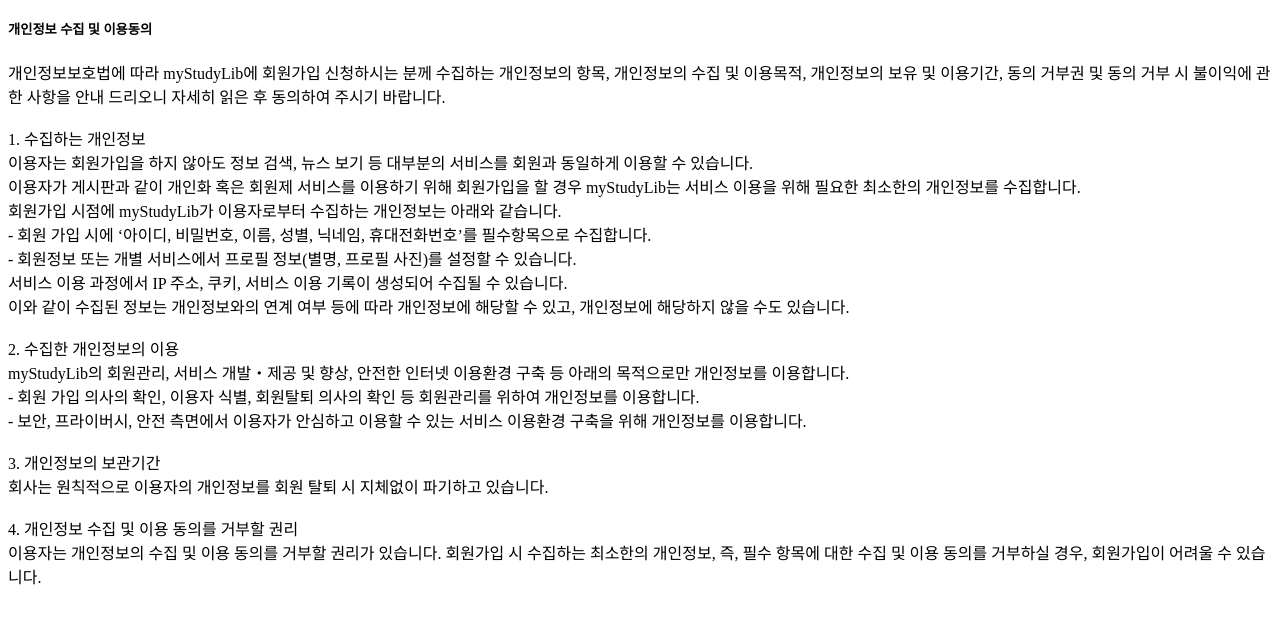
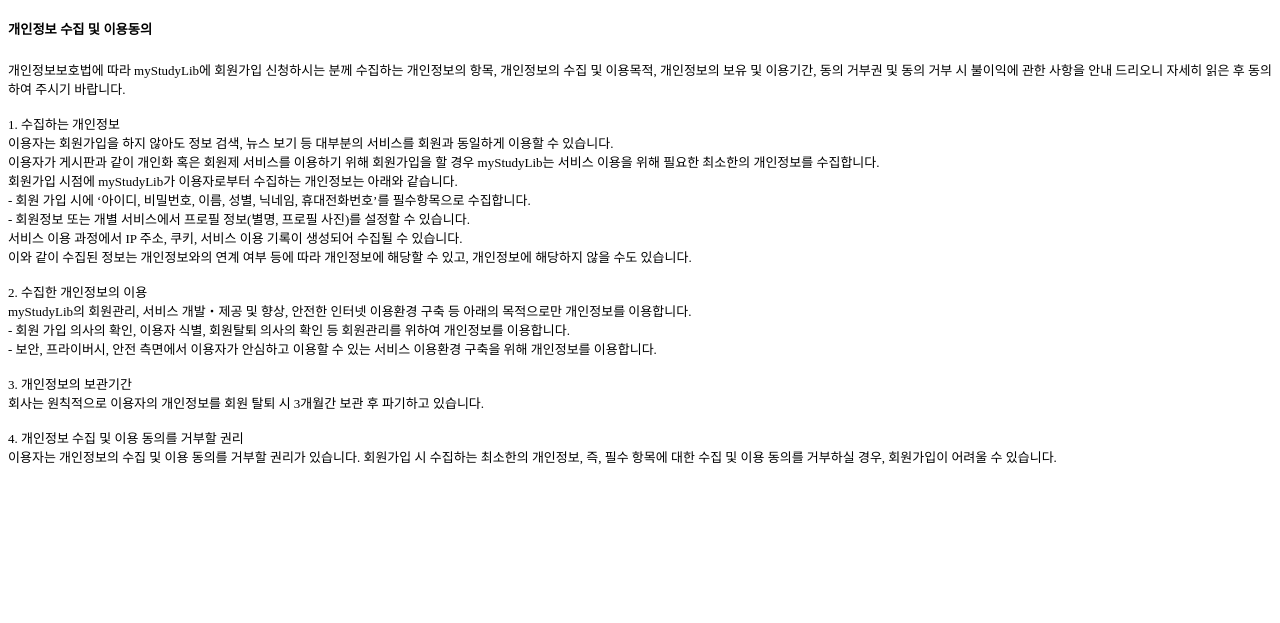
Before and after one commit to adapterz/4-backend-Zoe-mystudyLibrary, a website: page terms/signUpGuide.html in a window 1280 px wide. Shown: the part 49-672 px from the top of the page. Drawn offline with Linux system fonts and the light colour scheme.

Commit message:
terms 내용변경

```diff
--- a/terms/signUpGuide.html
+++ b/terms/signUpGuide.html
@@ -8,12 +8,12 @@
     <h3>회원가입 이용약관</h3>
 
     <h5>개인정보 수집 및 이용동의</h5>
-    <p>
+    <p style="font-size: 13px">
       개인정보보호법에 따라 myStudyLib에 회원가입 신청하시는 분께 수집하는 개인정보의 항목, 개인정보의 수집 및 이용목적,
       개인정보의 보유 및 이용기간, 동의 거부권 및 동의 거부 시 불이익에 관한 사항을 안내 드리오니 자세히 읽은 후
       동의하여 주시기 바랍니다.
       <br />
-      <br>
+      <br />
       1. 수집하는 개인정보
       <br />
       이용자는 회원가입을 하지 않아도 정보 검색, 뉴스 보기 등 대부분의 서비스를 회원과 동일하게 이용할 수 있습니다.
@@ -33,7 +33,7 @@
       있습니다.
       <br />
 
-      <br>
+      <br />
       2. 수집한 개인정보의 이용
       <br />
       myStudyLib의 회원관리, 서비스 개발・제공 및 향상, 안전한 인터넷 이용환경 구축 등 아래의 목적으로만 개인정보를
@@ -45,12 +45,12 @@
       이용합니다.
       <br />
 
-      <br>
+      <br />
       3. 개인정보의 보관기간
       <br />
-      회사는 원칙적으로 이용자의 개인정보를 회원 탈퇴 시 지체없이 파기하고 있습니다.
+      회사는 원칙적으로 이용자의 개인정보를 회원 탈퇴 시 3개월간 보관 후 파기하고 있습니다.
       <br />
-      <br>
+      <br />
       4. 개인정보 수집 및 이용 동의를 거부할 권리
       <br />
       이용자는 개인정보의 수집 및 이용 동의를 거부할 권리가 있습니다. 회원가입 시 수집하는 최소한의 개인정보, 즉, 필수
```
